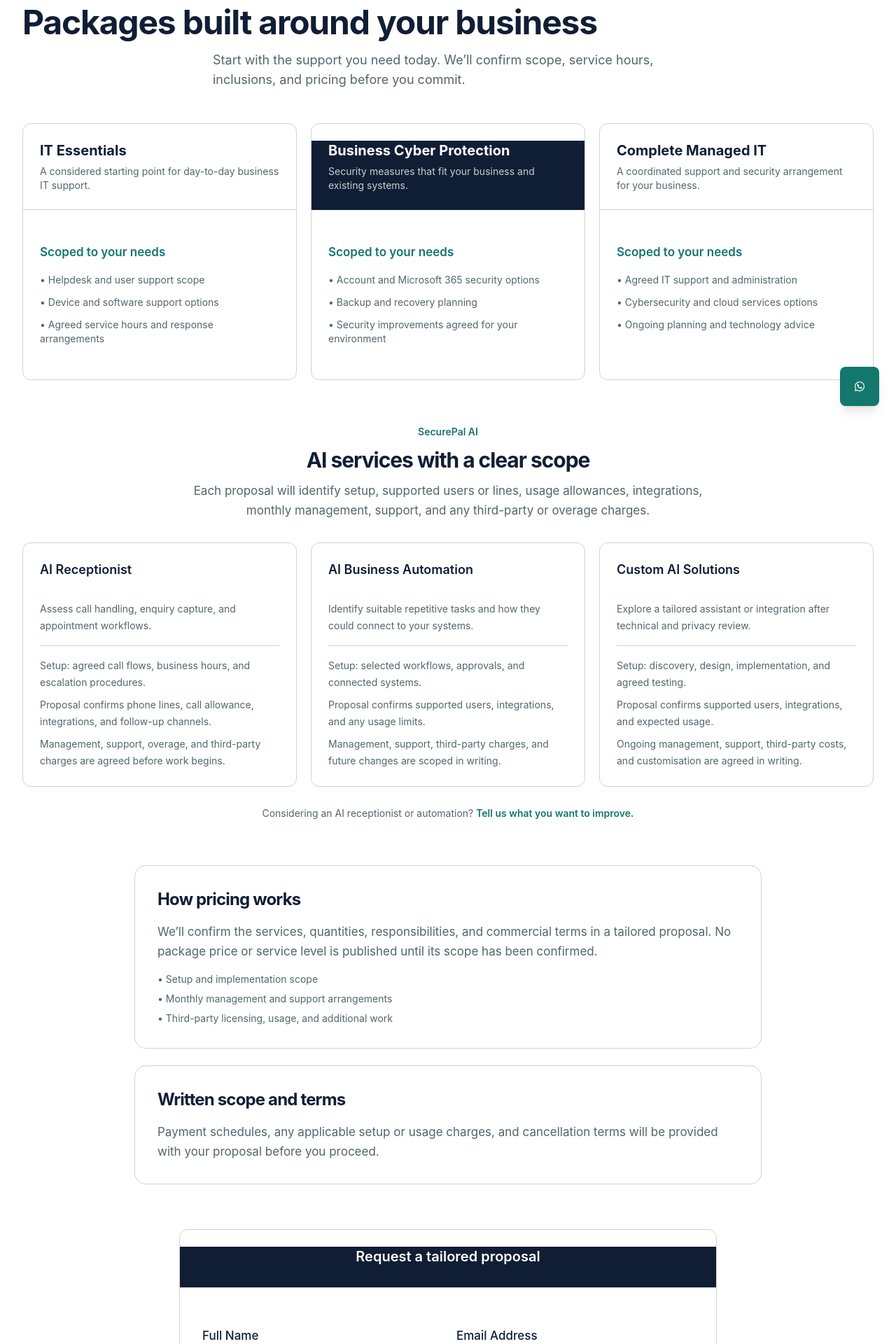
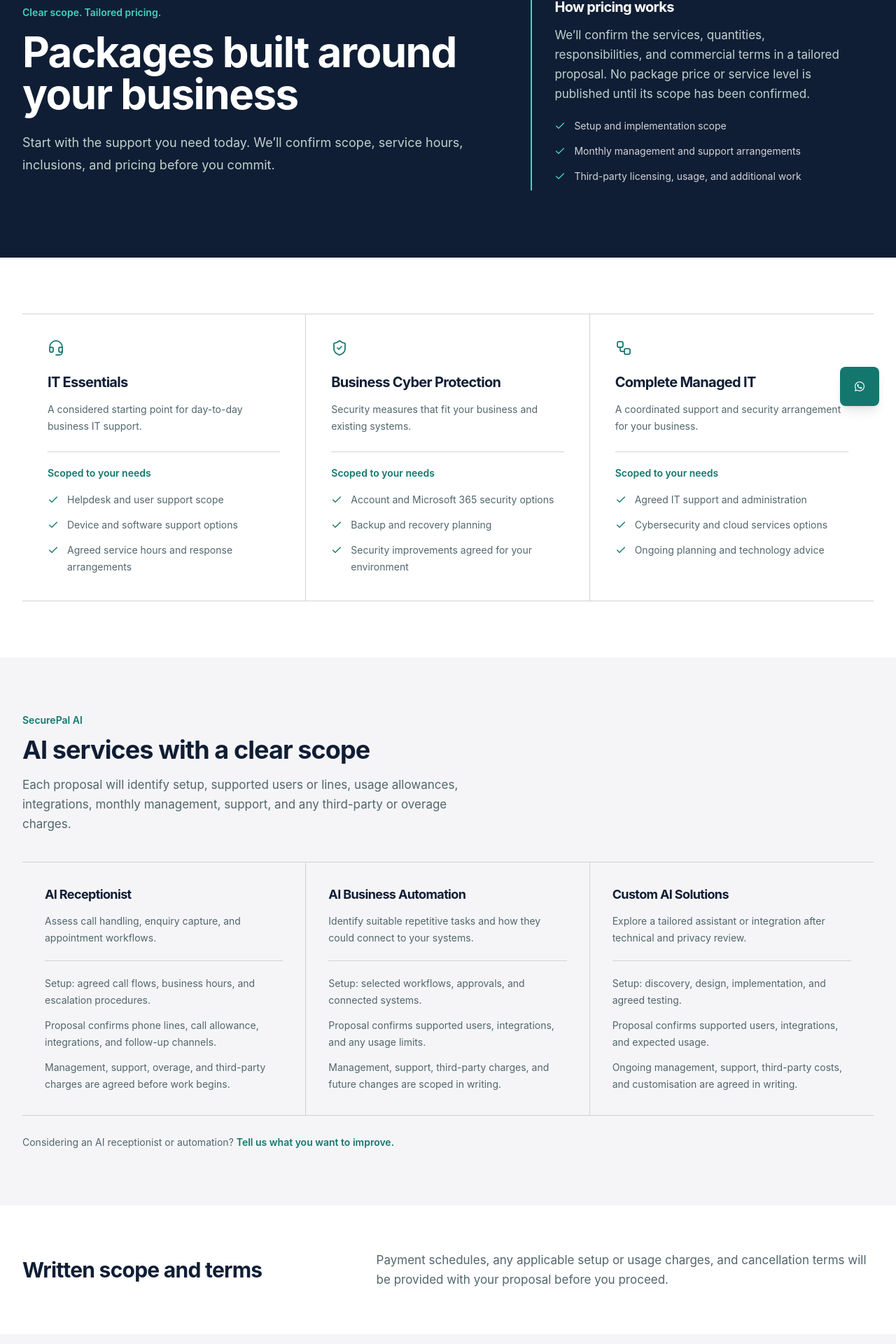
Before and after one commit to mohitsaud/securepal, a Next.js app: page /pricing in a window 1280 px wide. Shown: the part 196-2116 px from the top of the page at 70% size. Built offline with nearby package versions, Linux system fonts and the light colour scheme.

Commit message:
feat: enhance PricingPage with new AI offerings and improved form handling; refactor layout for better user experience

```diff
--- a/app/pricing/page.tsx
+++ b/app/pricing/page.tsx
@@ -1,34 +1,122 @@
 'use client';
 
 import { useState } from 'react';
+import Link from 'next/link';
+import { Check, Headset, ShieldCheck, Workflow } from 'lucide-react';
 import { toast } from 'sonner';
+import { trackConversion } from '@/lib/analytics';
 import { Button } from '@/components/ui/button';
 import { Input } from '@/components/ui/input';
 import { Textarea } from '@/components/ui/textarea';
-import { Card, CardContent, CardHeader, CardTitle } from '@/components/ui/card';
-import Link from 'next/link';
 import { Spinner } from '@/components/ui/spinner';
-import { trackConversion } from '@/lib/analytics';
+
+type QuoteFormData = {
+  fullName: string;
+  email: string;
+  phone: string;
+  company: string;
+  securityNeeds: string;
+};
+
+const initialFormData: QuoteFormData = {
+  fullName: '',
+  email: '',
+  phone: '',
+  company: '',
+  securityNeeds: '',
+};
+
+const pricingPlans = [
+  {
+    name: 'IT Essentials',
+    description:
+      'A considered starting point for day-to-day business IT support.',
+    icon: Headset,
+    features: [
+      'Helpdesk and user support scope',
+      'Device and software support options',
+      'Agreed service hours and response arrangements',
+    ],
+  },
+  {
+    name: 'Business Cyber Protection',
+    description:
+      'Security measures that fit your business and existing systems.',
+    icon: ShieldCheck,
+    features: [
+      'Account and Microsoft 365 security options',
+      'Backup and recovery planning',
+      'Security improvements agreed for your environment',
+    ],
+  },
+  {
+    name: 'Complete Managed IT',
+    description:
+      'A coordinated support and security arrangement for your business.',
+    icon: Workflow,
+    features: [
+      'Agreed IT support and administration',
+      'Cybersecurity and cloud services options',
+      'Ongoing planning and technology advice',
+    ],
+  },
+];
+
+const aiOfferings = [
+  {
+    name: 'AI Receptionist',
+    description:
+      'Assess call handling, enquiry capture, and appointment workflows.',
+    scope: [
+      'Setup: agreed call flows, business hours, and escalation procedures.',
+      'Proposal confirms phone lines, call allowance, integrations, and follow-up channels.',
+      'Management, support, overage, and third-party charges are agreed before work begins.',
+    ],
+  },
+  {
+    name: 'AI Business Automation',
+    description:
+      'Identify suitable repetitive tasks and how they could connect to your systems.',
+    scope: [
+      'Setup: selected workflows, approvals, and connected systems.',
+      'Proposal confirms supported users, integrations, and any usage limits.',
+      'Management, support, third-party charges, and future changes are scoped in writing.',
+    ],
+  },
+  {
+    name: 'Custom AI Solutions',
+    description:
+      'Explore a tailored assistant or integration after technical and privacy review.',
+    scope: [
+      'Setup: discovery, design, implementation, and agreed testing.',
+      'Proposal confirms supported users, integrations, and expected usage.',
+      'Ongoing management, support, third-party costs, and customisation are agreed in writing.',
+    ],
+  },
+];
+
+const quoteFields = [
+  { name: 'fullName', label: 'Full Name', type: 'text', required: true },
+  { name: 'email', label: 'Email Address', type: 'email', required: true },
+  { name: 'phone', label: 'Phone Number', type: 'tel', required: true },
+  { name: 'company', label: 'Company (Optional)', type: 'text', required: false },
+] as const;
 
 const PricingPage = () => {
-  const [formData, setFormData] = useState({
-    fullName: '',
-    email: '',
-    phone: '',
-    company: '',
-    securityNeeds: '',
-  });
-
+  const [formData, setFormData] = useState<QuoteFormData>(initialFormData);
   const [submitting, setSubmitting] = useState(false);
 
   const handleChange = (
-    e: React.ChangeEvent<HTMLInputElement | HTMLTextAreaElement>
+    event: React.ChangeEvent<HTMLInputElement | HTMLTextAreaElement>
   ) => {
-    setFormData({ ...formData, [e.target.name]: e.target.value });
+    setFormData({
+      ...formData,
+      [event.target.name]: event.target.value,
+    });
   };
 
-  const handleSubmit = async (e: React.FormEvent) => {
-    e.preventDefault();
+  const handleSubmit = async (event: React.FormEvent) => {
+    event.preventDefault();
     setSubmitting(true);
 
     try {
@@ -43,36 +131,30 @@ const PricingPage = () => {
       if (response.ok) {
         trackConversion('quote_request_success', { form_location: 'pricing' });
         toast.success('Quote request submitted successfully!', {
-          duration: 5000, // Adjust the duration as needed (in milliseconds)
-          position: 'top-right', // Adjust the position as needed
+          duration: 5000,
+          position: 'top-right',
           style: {
             borderRadius: '10px',
-            background: '#e6f7e6', // light green background
-            color: '#389e0d', // dark green text
+            background: '#e6f7e6',
+            color: '#389e0d',
             border: '1px solid #b7eb8f',
             boxShadow: '0 2px 5px rgba(0, 0, 0, 0.2)',
           },
-          icon: '✅', // Or a custom icon component
+          icon: '✅',
         });
-        setFormData({
-          fullName: '',
-          email: '',
-          phone: '',
-          company: '',
-          securityNeeds: '',
-        });
+        setFormData(initialFormData);
       } else {
         toast.error(data.error || 'Failed to submit request.', {
           duration: 5000,
           position: 'top-right',
           style: {
             borderRadius: '10px',
-            background: '#fff0f0', // light red background
-            color: '#cf1322', // dark red text
+            background: '#fff0f0',
+            color: '#cf1322',
             border: '1px solid #ffa39e',
             boxShadow: '0 2px 5px rgba(0, 0, 0, 0.2)',
           },
-          icon: '❌', // Or a custom icon component
+          icon: '❌',
         });
       }
     } catch (error) {
@@ -81,12 +163,12 @@ const PricingPage = () => {
         position: 'top-right',
         style: {
           borderRadius: '10px',
-          background: '#fffbe6', // light yellow background
-          color: '#d48806', // dark yellow text
+          background: '#fffbe6',
+          color: '#d48806',
           border: '1px solid #ffe58f',
           boxShadow: '0 2px 5px rgba(0, 0, 0, 0.2)',
         },
-        icon: '⚠️', // Or a custom icon component
+        icon: '⚠️',
       });
     } finally {
       setSubmitting(false);
@@ -94,208 +176,171 @@ const PricingPage = () => {
   };
 
   return (
-    <section className="min-h-screen bg-background px-4 py-16 sm:py-20">
-      {/* Page Title */}
-      <div className="container mb-12 max-w-4xl">
-        <p className="text-sm font-semibold text-primary">
-          Clear scope. Tailored pricing.
-        </p>
-        <h1 className="mt-4 text-4xl font-bold tracking-tight text-navy sm:text-5xl">
-          Packages built around your business
-        </h1>
-        <p className="mx-auto mt-4 max-w-2xl text-lg leading-7 text-muted-foreground">
-          Start with the support you need today. We’ll confirm scope, service
-          hours, inclusions, and pricing before you commit.
-        </p>
-      </div>
+    <div>
+      <section className="bg-navy px-4 py-16 text-white sm:py-20 lg:py-24">
+        <div className="container grid gap-12 lg:grid-cols-[1.15fr_0.85fr] lg:items-center lg:gap-16">
+          <div className="max-w-3xl">
+            <p className="text-sm font-semibold text-cyan">
+              Clear scope. Tailored pricing.
+            </p>
+            <h1 className="mt-4 text-4xl font-bold tracking-tight sm:text-5xl lg:text-6xl">
+              Packages built around your business
+            </h1>
+            <p className="mt-6 max-w-2xl text-lg leading-8 text-slate-300">
+              Start with the support you need today. We’ll confirm scope,
+              service hours, inclusions, and pricing before you commit.
+            </p>
+          </div>
 
-      {/* Pricing Cards */}
-      <div className="container grid grid-cols-1 gap-5 md:grid-cols-3">
-        <Card className="flex flex-col border-border">
-          <CardHeader className="border-b border-border bg-white">
-            <CardTitle className="text-xl font-bold text-navy">
-              IT Essentials
-            </CardTitle>
-            <p className="text-sm text-muted-foreground">
-              A considered starting point for day-to-day business IT support.
+          <aside className="border-l-2 border-cyan px-6 py-2 sm:px-8">
+            <h2 className="text-xl font-bold">How pricing works</h2>
+            <p className="mt-3 leading-7 text-slate-300">
+              We’ll confirm the services, quantities, responsibilities, and
+              commercial terms in a tailored proposal. No package price or
+              service level is published until its scope has been confirmed.
             </p>
-          </CardHeader>
-          <CardContent className="flex-1 p-6">
-            <p className="font-semibold text-primary">Scoped to your needs</p>
-            <ul className="mt-4 space-y-3 text-sm text-muted-foreground">
-              <li>• Helpdesk and user support scope</li>
-              <li>• Device and software support options</li>
-              <li>• Agreed service hours and response arrangements</li>
+            <ul className="mt-5 space-y-3 text-sm leading-6 text-slate-200">
+              {[
+                'Setup and implementation scope',
+                'Monthly management and support arrangements',
+                'Third-party licensing, usage, and additional work',
+              ].map((item) => (
+                <li key={item} className="flex items-start gap-3">
+                  <Check
+                    aria-hidden="true"
+                    className="mt-1 h-4 w-4 shrink-0 text-cyan"
+                  />
+                  {item}
+                </li>
+              ))}
             </ul>
-          </CardContent>
-        </Card>
+          </aside>
+        </div>
+      </section>
 
-        <Card className="flex flex-col border-primary/30 shadow-md shadow-navy/5">
-          <CardHeader className="border-b border-primary/10 bg-navy text-white">
-            <CardTitle className="text-xl font-bold">
-              Business Cyber Protection
-            </CardTitle>
-            <p className="text-sm text-slate-300">
-              Security measures that fit your business and existing systems.
+      <section
+        aria-label="IT service options"
+        className="bg-background px-4 py-16 sm:py-20"
+      >
+        <div className="container">
+          <div className="grid divide-y divide-border border-y border-border md:grid-cols-3 md:divide-x md:divide-y-0">
+            {pricingPlans.map(({ name, description, icon: Icon, features }) => (
+              <article key={name} className="py-8 md:px-7 md:py-9 lg:px-9">
+                <Icon
+                  aria-hidden="true"
+                  className="h-6 w-6 text-primary"
+                  strokeWidth={1.75}
+                />
+                <h2 className="mt-6 text-xl font-bold leading-snug text-navy">
+                  {name}
+                </h2>
+                <p className="mt-3 min-h-12 text-sm leading-6 text-muted-foreground">
+                  {description}
+                </p>
+                <p className="mt-6 border-t border-border pt-5 text-sm font-semibold text-primary">
+                  Scoped to your needs
+                </p>
+                <ul className="mt-4 space-y-3 text-sm leading-6 text-muted-foreground">
+                  {features.map((feature) => (
+                    <li key={feature} className="flex items-start gap-3">
+                      <Check
+                        aria-hidden="true"
+                        className="mt-1 h-4 w-4 shrink-0 text-primary"
+                      />
+                      {feature}
+                    </li>
+                  ))}
+                </ul>
+              </article>
+            ))}
+          </div>
+        </div>
+      </section>
+
+      <section className="bg-secondary px-4 py-16 sm:py-20">
+        <div className="container">
+          <div className="max-w-2xl">
+            <p className="text-sm font-semibold text-primary">SecurePal AI</p>
+            <h2 className="mt-3 text-3xl font-bold tracking-tight text-navy sm:text-4xl">
+              AI services with a clear scope
+            </h2>
+            <p className="mt-4 leading-7 text-muted-foreground">
+              Each proposal will identify setup, supported users or lines, usage
+              allowances, integrations, monthly management, support, and any
+              third-party or overage charges.
             </p>
-          </CardHeader>
-          <CardContent className="p-6">
-            <p className="font-semibold text-primary">Scoped to your needs</p>
-            <ul className="mt-4 space-y-3 text-sm text-muted-foreground">
-              <li>• Account and Microsoft 365 security options</li>
-              <li>• Backup and recovery planning</li>
-              <li>• Security improvements agreed for your environment</li>
-            </ul>
-          </CardContent>
-        </Card>
+          </div>
 
-        <Card className="flex flex-col border-border">
-          <CardHeader className="border-b border-border bg-white">
-            <CardTitle className="text-xl font-bold text-navy">
-              Complete Managed IT
-            </CardTitle>
-            <p className="text-sm text-muted-foreground">
-              A coordinated support and security arrangement for your business.
-            </p>
-          </CardHeader>
-          <CardContent className="p-6">
-            <p className="font-semibold text-primary">Scoped to your needs</p>
-            <ul className="mt-4 space-y-3 text-sm text-muted-foreground">
-              <li>• Agreed IT support and administration</li>
-              <li>• Cybersecurity and cloud services options</li>
-              <li>• Ongoing planning and technology advice</li>
-            </ul>
-          </CardContent>
-        </Card>
-      </div>
-
-      <div className="container mt-16">
-        <div className="mx-auto max-w-3xl text-center">
-          <p className="text-sm font-semibold text-primary">
-            SecurePal AI
-          </p>
-          <h2 className="mt-3 text-3xl font-bold text-navy">
-            AI services with a clear scope
-          </h2>
-          <p className="mt-3 leading-7 text-muted-foreground">
-            Each proposal will identify setup, supported users or lines, usage
-            allowances, integrations, monthly management, support, and any
-            third-party or overage charges.
-          </p>
-        </div>
-        <div className="mt-8 grid gap-5 md:grid-cols-3">
-          {[
-            {
-              name: 'AI Receptionist',
-              description:
-                'Assess call handling, enquiry capture, and appointment workflows.',
-              scope: [
-                'Setup: agreed call flows, business hours, and escalation procedures.',
-                'Proposal confirms phone lines, call allowance, integrations, and follow-up channels.',
-                'Management, support, overage, and third-party charges are agreed before work begins.',
-              ],
-            },
-            {
-              name: 'AI Business Automation',
-              description:
-                'Identify suitable repetitive tasks and how they could connect to your systems.',
-              scope: [
-                'Setup: selected workflows, approvals, and connected systems.',
-                'Proposal confirms supported users, integrations, and any usage limits.',
-                'Management, support, third-party charges, and future changes are scoped in writing.',
-              ],
-            },
-            {
-              name: 'Custom AI Solutions',
-              description:
-                'Explore a tailored assistant or integration after technical and privacy review.',
-              scope: [
-                'Setup: discovery, design, implementation, and agreed testing.',
-                'Proposal confirms supported users, integrations, and expected usage.',
-                'Ongoing management, support, third-party costs, and customisation are agreed in writing.',
-              ],
-            },
-          ].map((offering) => (
-            <Card key={offering.name} className="border-border">
-              <CardHeader>
-                <CardTitle className="text-lg text-navy">
-                  {offering.name}
-                </CardTitle>
-              </CardHeader>
-              <CardContent>
-                <p className="text-sm leading-6 text-muted-foreground">
-                  {offering.description}
+          <div className="mt-10 grid divide-y divide-border border-y border-border md:grid-cols-3 md:divide-x md:divide-y-0">
+            {aiOfferings.map(({ name, description, scope }) => (
+              <article key={name} className="py-7 md:px-6 md:py-8 lg:px-8">
+                <h3 className="text-lg font-bold text-navy">{name}</h3>
+                <p className="mt-3 text-sm leading-6 text-muted-foreground">
+                  {description}
                 </p>
-                <ul className="mt-4 space-y-2 border-t border-border pt-4 text-sm leading-6 text-muted-foreground">
-                  {offering.scope.map((item) => (
+                <ul className="mt-5 space-y-3 border-t border-border pt-5 text-sm leading-6 text-muted-foreground">
+                  {scope.map((item) => (
                     <li key={item}>{item}</li>
                   ))}
                 </ul>
-              </CardContent>
-            </Card>
-          ))}
+              </article>
+            ))}
+          </div>
+
+          <p className="mt-7 text-sm text-muted-foreground">
+            Considering an AI receptionist or automation?{' '}
+            <Link
+              href="/contact#enquiry"
+              className="font-semibold text-primary underline-offset-4 hover:underline focus-visible:rounded-sm focus-visible:outline-2 focus-visible:outline-offset-2 focus-visible:outline-primary"
+            >
+              Tell us what you want to improve.
+            </Link>
+          </p>
         </div>
-        <p className="mt-7 text-center text-sm text-muted-foreground">
-          Considering an AI receptionist or automation?{' '}
-          <Link
-            href="/contact#enquiry"
-            className="font-semibold text-primary underline-offset-4 hover:underline"
-          >
-            Tell us what you want to improve.
-          </Link>
-        </p>
-      </div>
+      </section>
 
-      {/* Cost Breakdown */}
-      <div className="mx-auto mt-16 max-w-4xl rounded-2xl border border-border bg-white p-8">
-        <h2 className="text-2xl font-bold text-navy">How pricing works</h2>
-        <p className="mt-4 leading-7 text-muted-foreground">
-          We’ll confirm the services, quantities, responsibilities, and
-          commercial terms in a tailored proposal. No package price or service
-          level is published until its scope has been confirmed.
-        </p>
-        <ul className="mt-4 space-y-2 text-sm text-muted-foreground">
-          <li>• Setup and implementation scope</li>
-          <li>• Monthly management and support arrangements</li>
-          <li>• Third-party licensing, usage, and additional work</li>
-        </ul>
-      </div>
+      <section className="bg-white px-4 py-12 sm:py-16">
+        <div className="container grid gap-8 md:grid-cols-[0.8fr_1.2fr] md:items-center">
+          <div>
+            <h2 className="text-2xl font-bold tracking-tight text-navy sm:text-3xl">
+              Written scope and terms
+            </h2>
+          </div>
+          <p className="max-w-3xl leading-7 text-muted-foreground">
+            Payment schedules, any applicable setup or usage charges, and
+            cancellation terms will be provided with your proposal before you
+            proceed.
+          </p>
+        </div>
+      </section>
 
-      {/* Payment Terms & Conditions */}
-      <div className="mx-auto mt-6 max-w-4xl rounded-2xl border border-border bg-white p-8">
-        <h2 className="text-2xl font-bold text-navy">
-          Written scope and terms
-        </h2>
-        <p className="mt-4 leading-7 text-muted-foreground">
-          Payment schedules, any applicable setup or usage charges, and
-          cancellation terms will be provided with your proposal before you
-          proceed.
-        </p>
-      </div>
+      <section
+        aria-labelledby="quote-form-title"
+        className="bg-secondary px-4 py-16 sm:py-20"
+      >
+        <div className="container grid gap-10 lg:grid-cols-[0.75fr_1.25fr] lg:gap-16">
+          <div className="lg:pt-4">
+            <p className="text-sm font-semibold text-primary">
+              Your next step
+            </p>
+            <h2
+              id="quote-form-title"
+              className="mt-3 text-3xl font-bold tracking-tight text-navy sm:text-4xl"
+            >
+              Request a tailored proposal
+            </h2>
+          </div>
 
-      {/* Get a Quote Form */}
-      <Card className="mx-auto mt-16 w-full max-w-3xl border-border bg-white">
-        <CardHeader className="border-b border-border bg-navy text-white">
-          <CardTitle className="text-center text-xl font-semibold">
-            Request a tailored proposal
-          </CardTitle>
-        </CardHeader>
-        <CardContent className="p-8">
           <form
             onSubmit={handleSubmit}
-            className="space-y-6"
+            className="space-y-6 rounded-2xl border border-border bg-white p-6 sm:p-8"
             aria-busy={submitting}
           >
-            <div className="grid grid-cols-1 md:grid-cols-2 gap-6">
-              {[
-                { name: 'fullName', label: 'Full Name', type: 'text' },
-                { name: 'email', label: 'Email Address', type: 'email' },
-                { name: 'phone', label: 'Phone Number', type: 'tel' },
-                { name: 'company', label: 'Company (Optional)', type: 'text' },
-              ].map((field) => (
+            <div className="grid gap-5 sm:grid-cols-2 sm:gap-6">
+              {quoteFields.map((field) => (
                 <div key={field.name}>
                   <label
-                    className="mb-2 block font-medium text-navy"
+                    className="mb-2 block text-sm font-semibold text-navy"
                     htmlFor={field.name}
                   >
                     {field.label}
@@ -304,10 +349,10 @@ const PricingPage = () => {
                     id={field.name}
                     name={field.name}
                     type={field.type}
-                    value={formData[field.name as keyof typeof formData]}
+                    value={formData[field.name]}
                     onChange={handleChange}
-                    required={field.name !== 'company'}
-                    className="w-full"
+                    required={field.required}
+                    className="bg-white"
                   />
                 </div>
               ))}
@@ -315,7 +360,7 @@ const PricingPage = () => {
 
             <div>
               <label
-                className="mb-2 block font-medium text-navy"
+                className="mb-2 block text-sm font-semibold text-navy"
                 htmlFor="securityNeeds"
               >
                 Describe Your Service Needs
@@ -323,21 +368,20 @@ const PricingPage = () => {
               <Textarea
                 id="securityNeeds"
                 name="securityNeeds"
-                rows={4}
+                rows={5}
                 value={formData.securityNeeds}
                 onChange={handleChange}
                 required
-                className="w-full"
+                className="bg-white"
               />
             </div>
 
-            {/* Submit Button */}
-            <div className="text-center">
+            <div className="flex justify-start border-t border-border pt-5">
               <Button
                 type="submit"
                 disabled={submitting}
                 aria-busy={submitting}
-                className="w-3/4 text-lg md:w-1/2"
+                className="min-h-11 w-full sm:w-auto"
               >
                 {submitting ? (
                   <span className="inline-flex items-center gap-2" role="status">
@@ -350,9 +394,9 @@ const PricingPage = () => {
               </Button>
             </div>
           </form>
-        </CardContent>
-      </Card>
-    </section>
+        </div>
+      </section>
+    </div>
   );
 };
 
```
